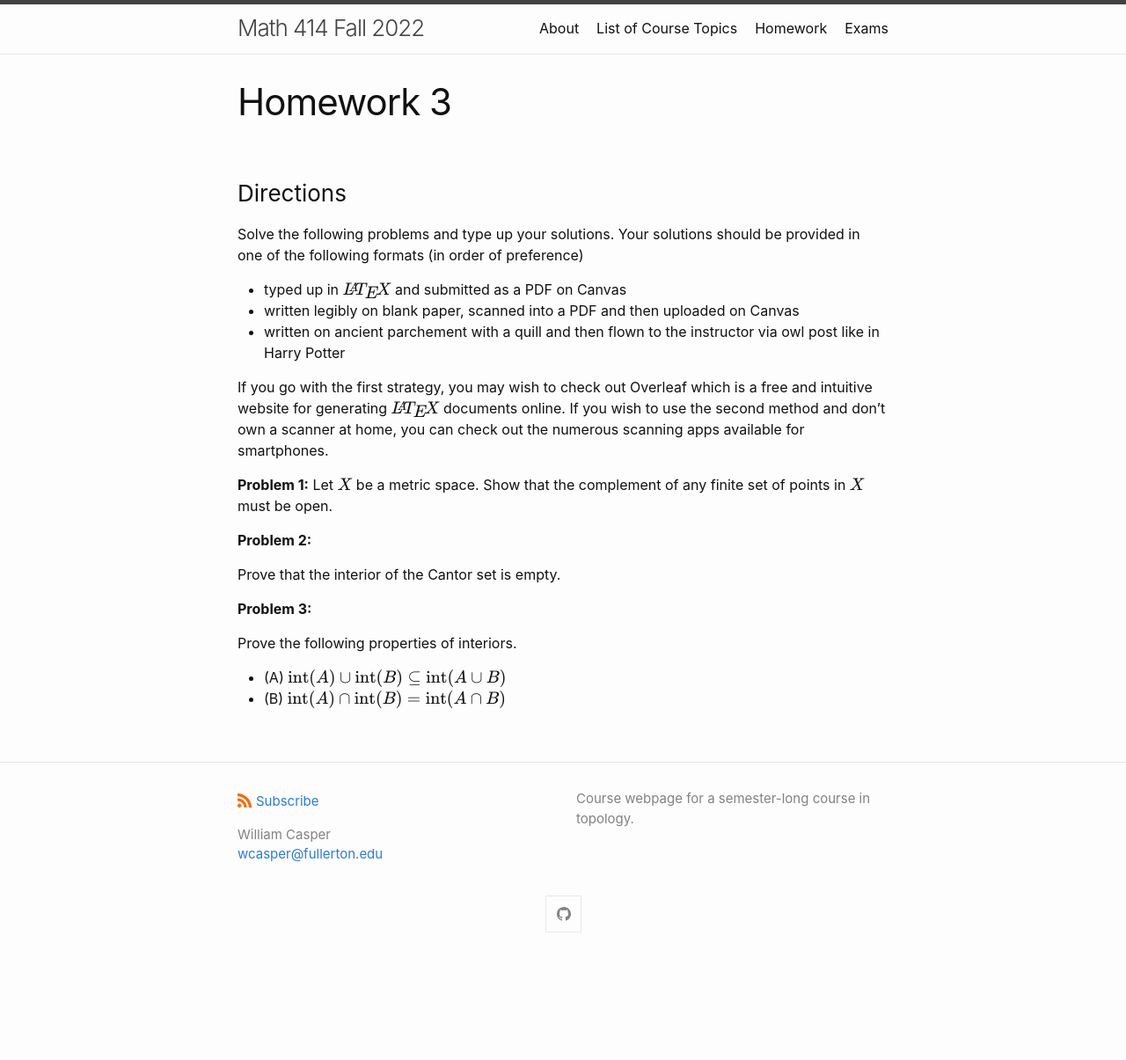
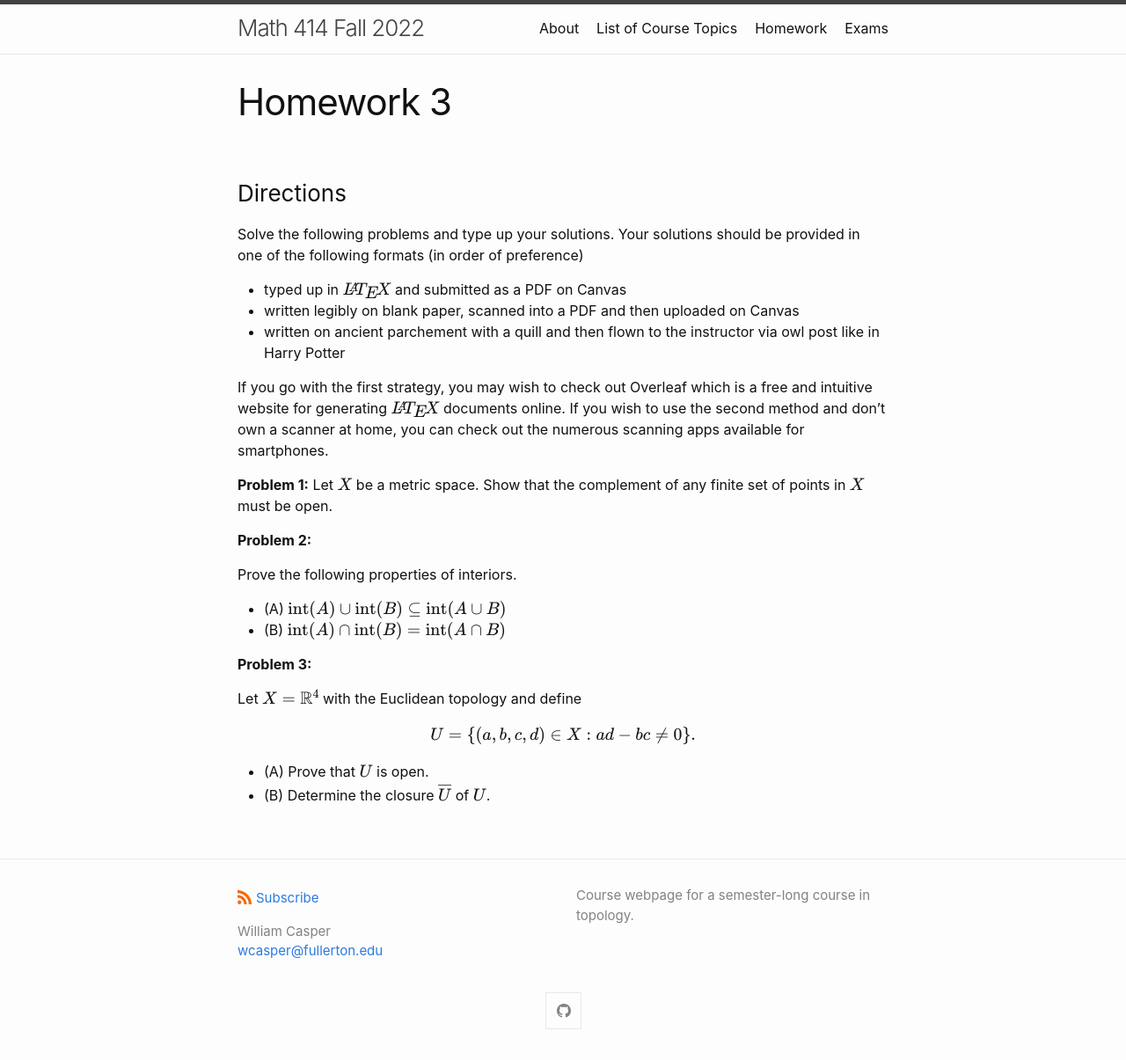
Before and after one commit to wcasper/math414fall2022, a Jekyll site: the page built from _homework/hw3.md, in a window 1280 px wide. Shown: the whole page at 88% size. Built offline with Jekyll 4.4.1, drawn with Linux system fonts in a browser that asks for light colours; before the commit the page ends 1095 px from its top, so only the background shows below that.

Commit message:
updated problems

```diff
--- a/_homework/hw3.md
+++ b/_homework/hw3.md
@@ -18,11 +18,16 @@ Let $$X$$ be a metric space.  Show that the complement of any finite set of poin
 
 **Problem 2:**
 
-Prove that the interior of the Cantor set is empty.
-
-**Problem 3:**
-
 Prove the following properties of interiors.
 
 * (A) $$\text{int}(A)\cup \text{int}(B) \subseteq \text{int}(A\cup B)$$
 * (B) $$\text{int}(A)\cap \text{int}(B) = \text{int}(A\cap B)$$
+
+**Problem 3:**
+
+Let $$X=\mathbb R^4$$ with the Euclidean topology and define
+
+$$U = \{(a,b,c,d)\in X: ad-bc \neq 0\}.$$
+
+* (A) Prove that $$U$$ is open.
+* (B) Determine the closure $$\overline{U}$$ of $$U$$.
```
